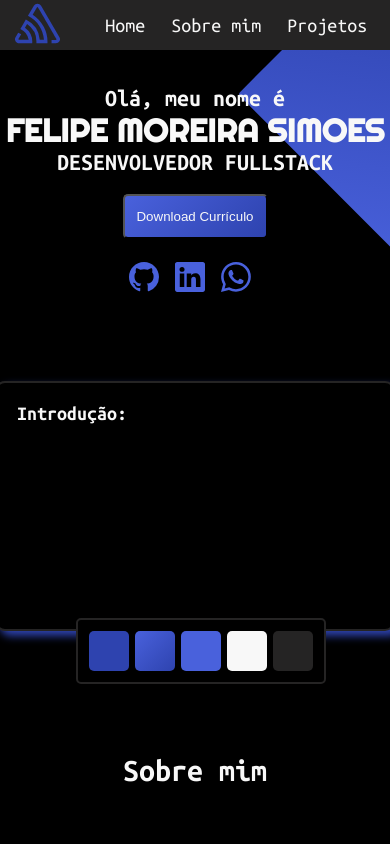
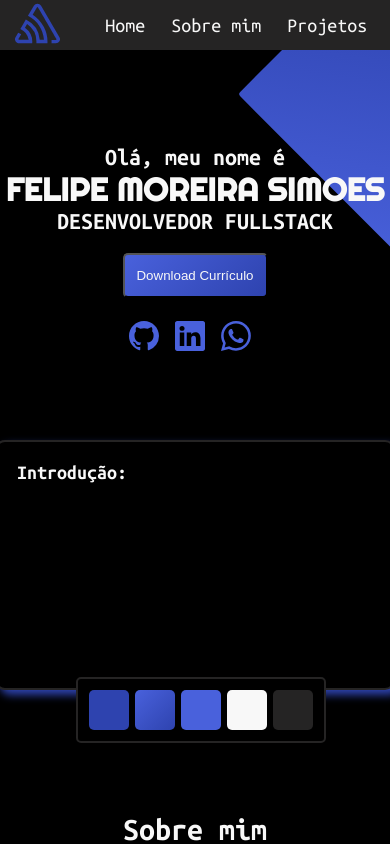
Before and after one commit to FMS0102/cv-online, a React (Create React App) app in the folder frontend/: page / in a window 390 px wide. Shown: the top 844 px of the page. Built offline with nearby package versions, Linux system fonts and the light colour scheme.

Commit message:
Fix margi-top component Home

```diff
--- a/frontend/src/components/Home/styles.css
+++ b/frontend/src/components/Home/styles.css
@@ -68,6 +68,7 @@ img {
 
     .flex-body-content {
         flex-direction: column;
+        margin-top: -35%;
     }
 
     .info-align h2 {
```
